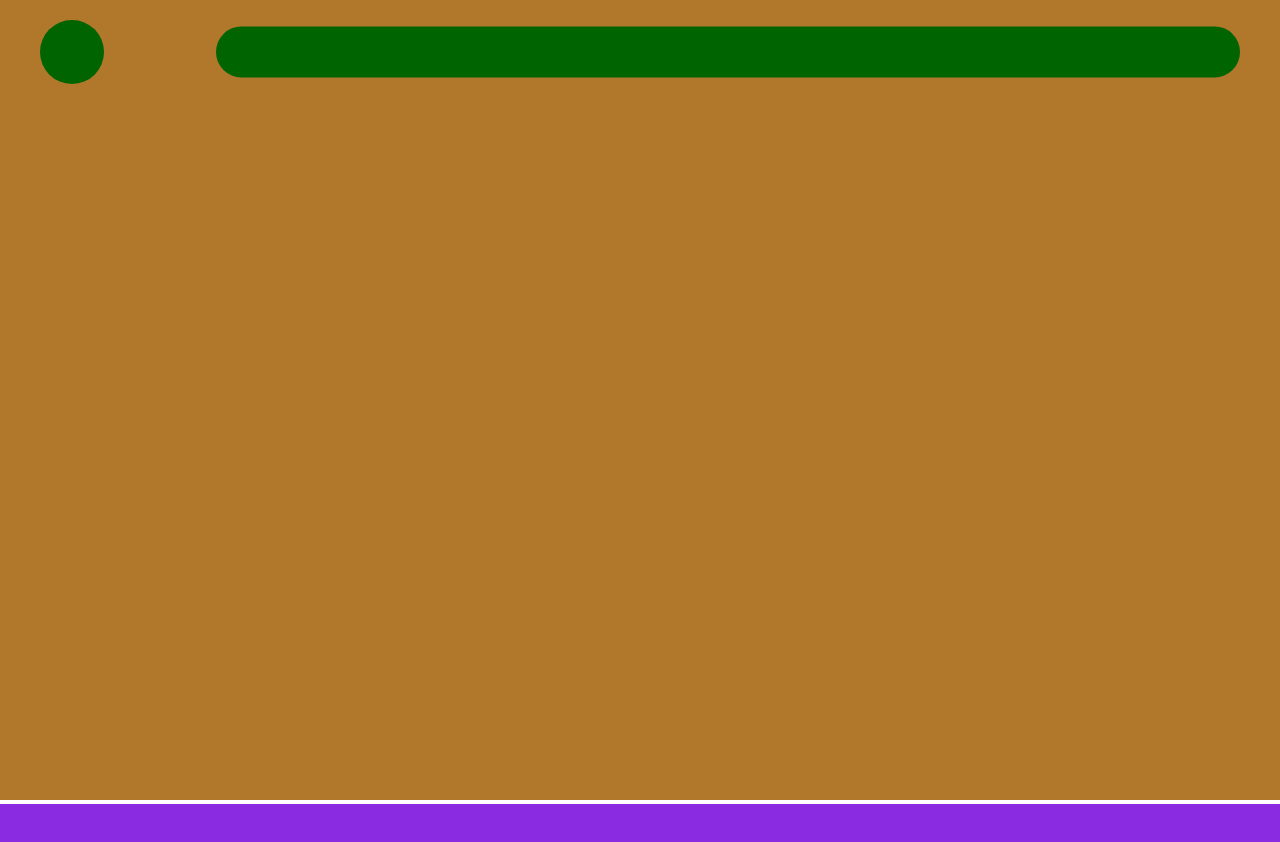
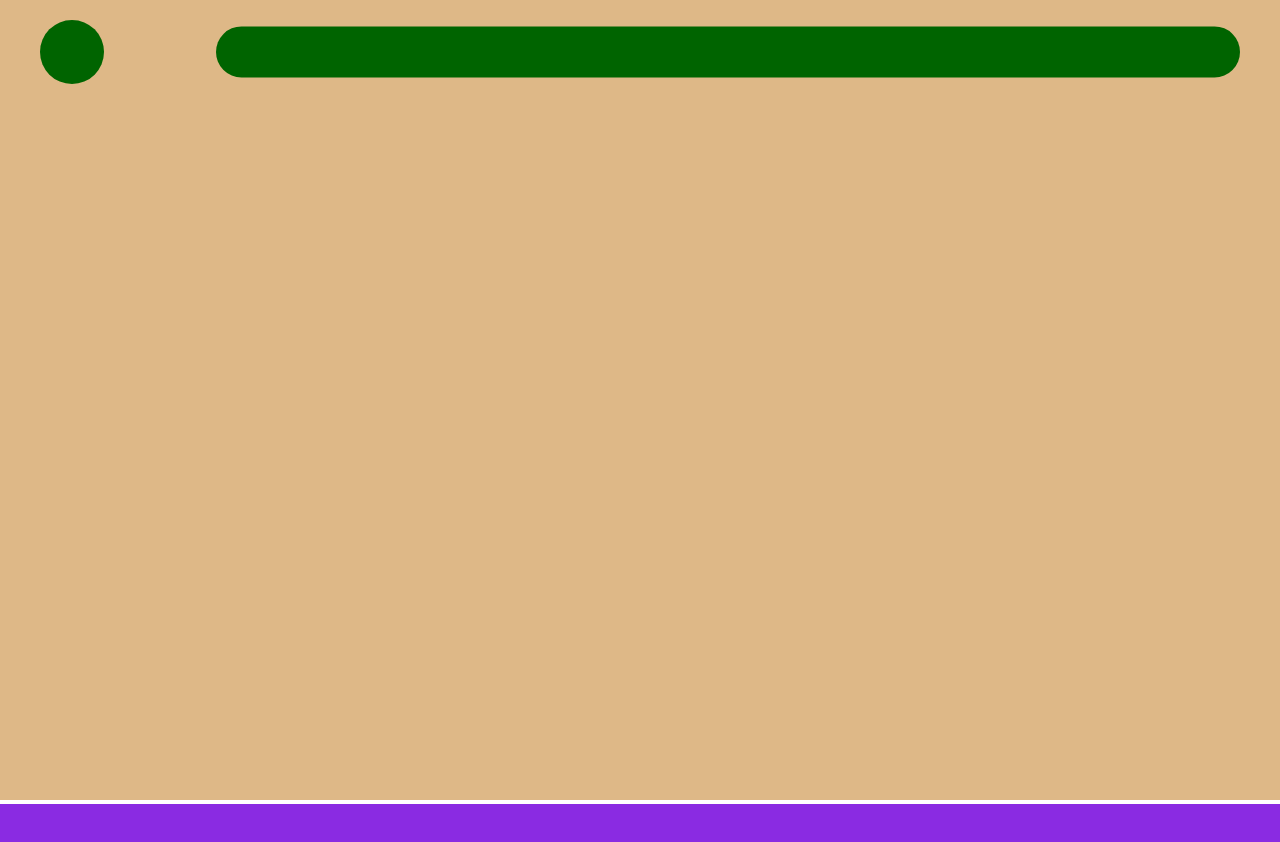
Before and after one commit to Maarten-JB/Website, a plain HTML site: page index.html in a window 1280 px wide. Shown: the top 842 px of the page. Drawn offline with Linux system fonts and the light colour scheme.

Commit message:
reverse test2

```diff
--- a/index.css
+++ b/index.css
@@ -36,7 +36,7 @@ body {
 }
 
 #landing {
-  background-color: rgb(177, 119, 43);
+  background-color: burlywood;
   display: inline-block;
   height: 100vh;
   width: 100vw;
```
